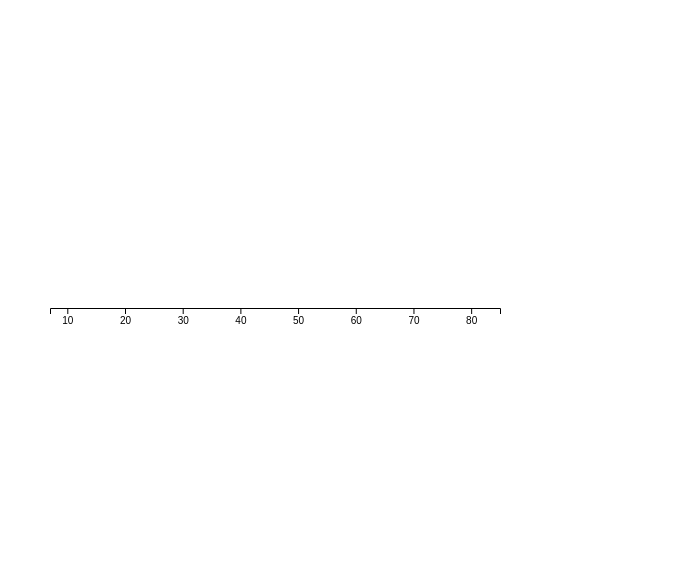
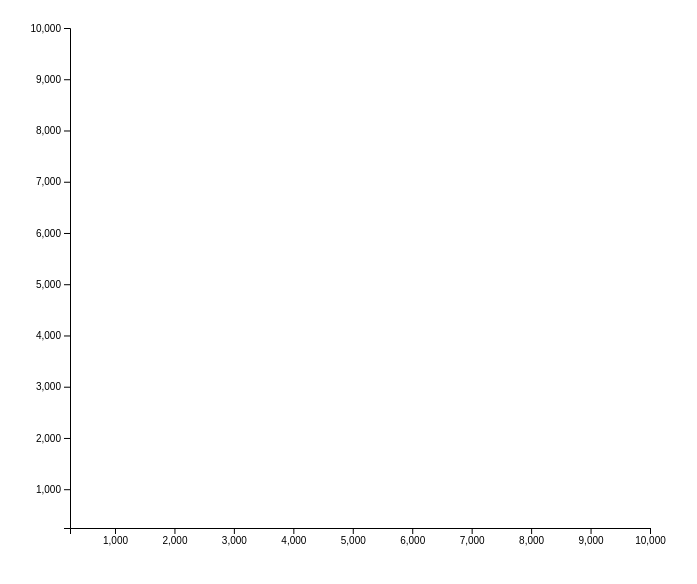
Before and after one commit to Alextm90/bar-chart, a website: page index.html in a window 1280 px wide. Shown: the whole page, without its empty margins (8-705 px from the left). Drawn offline with nearby package versions, Linux system fonts and the light colour scheme.

Commit message:
worked on graph

```diff
--- a/app.js
+++ b/app.js
@@ -1,20 +1,36 @@
-const data = [10, 7, 14, 19, 85]
+const data = [243, 450, 600, 1000, 4000, 10000]
 
 const width = 1000;
 const height = 1000;
 
 const svg = d3.select("body")
-              .append("svg")
-              .attr("width", width)
-              .attr("height", height);
+        .append("svg")
+        .attr("width", width)
+        .attr("height", height)
 
-const scale = d3.scaleLinear()
+const scaleX = d3.scaleLinear()
         .domain([d3.min(data), d3.max(data)])
-        .range([50, 500]);
+        .range([20, 600]);
 
 const xAxis = d3.axisBottom()
-                   .scale(scale);
+        .scale(scaleX)
 
-svg.append("g")
-      .attr("transform", "translate(0, 300)")
-      .call(xAxis);
+const scaleY = d3.scaleLinear()
+       .domain([d3.min(data), d3.max(data)])
+       .range([height/2, 0]);
+
+const yAxis = d3.axisLeft()
+         .scale(scaleY)
+
+svg.append('g')
+        .attr("id", "y-axis")
+        .attr("class", "tick")
+        .attr('transform', 'translate(70, 20)')
+        .call(yAxis)
+
+svg.append('g')
+        .attr("id", "x-axis")
+        .attr("class", "tick")
+        .attr("transform", "translate(50, 520)")
+        .style("width", "650")
+        .call(xAxis);
--- a/index.html
+++ b/index.html
@@ -8,8 +8,6 @@
     <script src="https://d3js.org/d3.v7.min.js"></script>
 </head>
 <body>
-    <g id="x-axis" class="tick"></g>
-    <g id="y-axis" class="tick"></g>
 </body>
 <script src="app.js"></script>
 <script src="https://cdn.freecodecamp.org/testable-projects-fcc/v1/bundle.js"></script>
```
